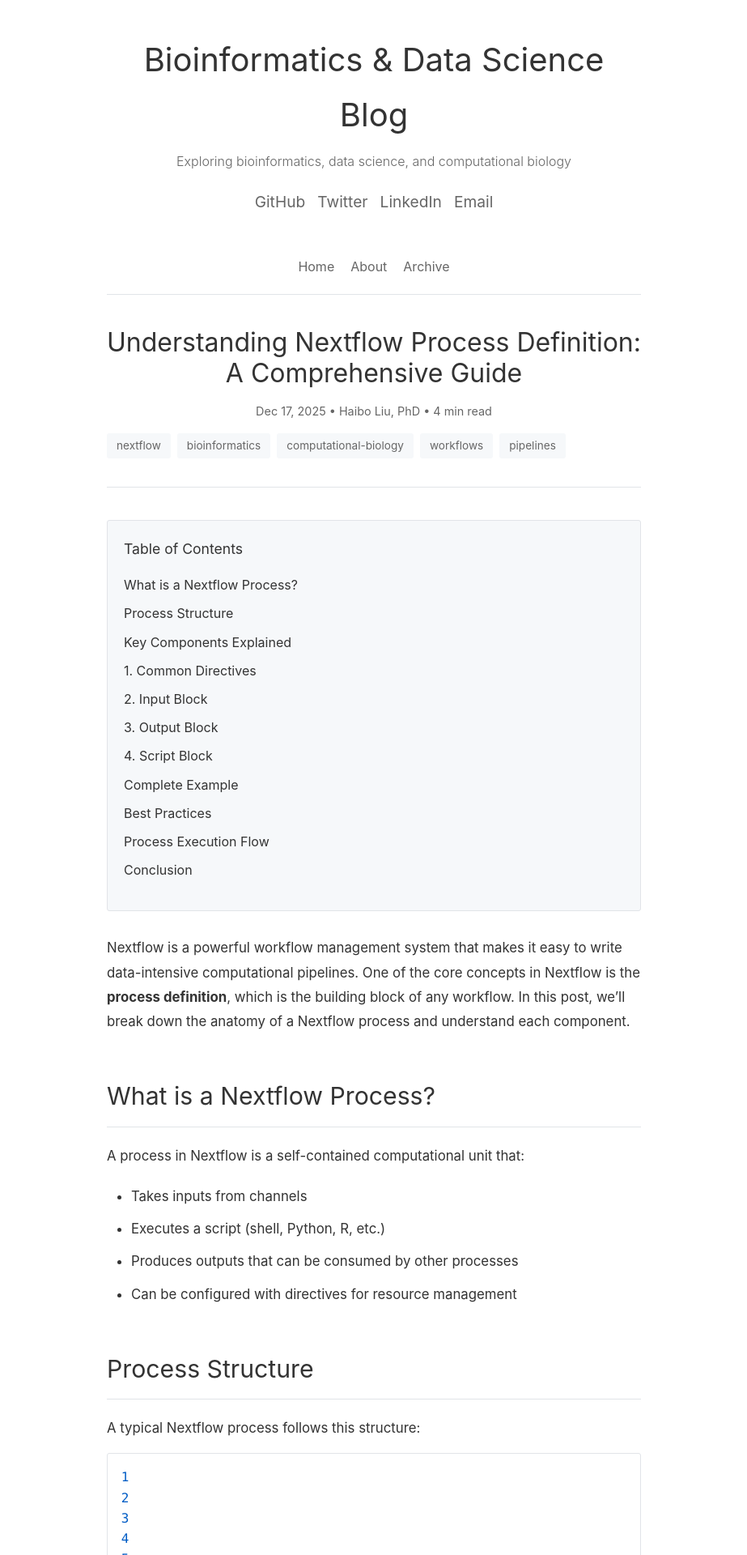
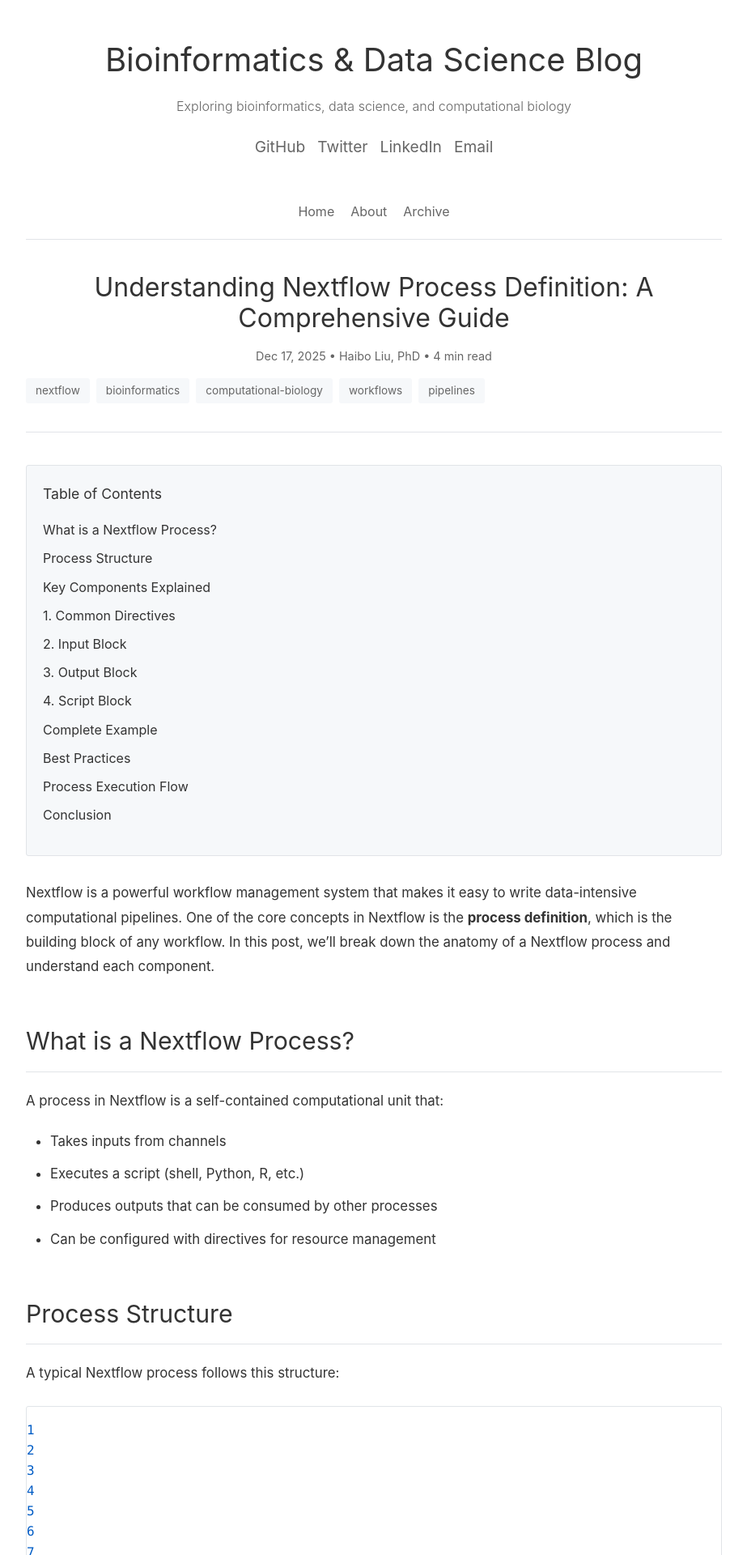
Before and after one commit to haibol2016/haibol2016.github.io, a Jekyll site: the page built from _posts/2025-12-17-understanding-nextflow-process-definition.md, in a window 1280 px wide. Shown: the top 1920 px of the page at 81% size, without its empty margins (178-1101 px from the left). Built offline with Jekyll 4.4.1, drawn with Linux system fonts in a browser that asks for light colours; nearby versions of some CDN libraries.

Commit message:
fix code block

```diff
--- a/_layouts/default.html
+++ b/_layouts/default.html
@@ -31,25 +31,44 @@
         color: #333 !important;
       }
       /* Style line numbers from Rouge/Kramdown */
-      .post-content pre table,
-      .post-content .highlight table {
+      .post-content .highlight table,
+      .post-content pre table {
         width: 100%;
         border-collapse: collapse;
+        display: table;
+        table-layout: fixed;
       }
-      .post-content pre td.lineno,
-      .post-content .highlight td.lineno {
+      .post-content .highlight td,
+      .post-content pre td {
+        display: table-cell;
+        vertical-align: top;
+      }
+      .post-content .highlight td.lineno,
+      .post-content pre td.lineno {
         width: 3em;
-        padding: 16px 8px 16px 16px;
+        min-width: 3em;
+        max-width: 3em;
+        padding: 0 8px 0 16px;
         text-align: right;
         color: #999;
         background: #fafafa;
         user-select: none;
         border-right: 1px solid #e1e4e8;
+        white-space: nowrap;
       }
-      .post-content pre td.code,
-      .post-content .highlight td.code {
-        padding: 16px;
+      .post-content .highlight td.code,
+      .post-content pre td.code {
+        width: auto;
+        padding: 0 16px;
         overflow-x: auto;
+        background: #fff;
+      }
+      .post-content .highlight pre,
+      .post-content pre pre {
+        margin: 0;
+        padding: 16px 0;
+        background: transparent;
+        border: none;
       }
     </style>
     <script src="https://cdnjs.cloudflare.com/ajax/libs/prism/1.29.0/prism.min.js"></script>
--- a/assets/css/main.css
+++ b/assets/css/main.css
@@ -18,7 +18,7 @@
 }
 
 .wrapper {
-  max-width: 700px;
+  max-width: 900px;
   margin: 0 auto;
   padding: 40px 20px;
 }
@@ -289,40 +289,70 @@
 }
 
 /* Style line numbers from Rouge/Kramdown */
-.post-content pre table,
-.post-content .highlight table {
+.post-content .highlight,
+.post-content pre {
+  margin: 25px 0;
+}
+
+.post-content .highlight table,
+.post-content pre table {
   width: 100%;
   border-collapse: collapse;
   margin: 0;
+  display: table;
+  table-layout: fixed;
 }
 
-.post-content pre td,
-.post-content .highlight td {
+.post-content .highlight tbody,
+.post-content pre tbody {
+  display: table-row-group;
+}
+
+.post-content .highlight tr,
+.post-content pre tr {
+  display: table-row;
+}
+
+.post-content .highlight td,
+.post-content pre td {
+  display: table-cell;
+  vertical-align: top;
   border: none !important;
   padding: 0;
-  vertical-align: top;
 }
 
-.post-content pre td.lineno,
-.post-content .highlight td.lineno {
+.post-content .highlight td.lineno,
+.post-content pre td.lineno {
   width: 3em;
-  padding: 16px 8px 16px 16px;
+  min-width: 3em;
+  max-width: 3em;
+  padding: 0 8px 0 16px;
   text-align: right;
   color: #999;
   background: #fafafa;
   user-select: none;
   -webkit-user-select: none;
   border-right: 1px solid #e1e4e8;
+  white-space: nowrap;
 }
 
-.post-content pre td.code,
-.post-content .highlight td.code {
+.post-content .highlight td.code,
+.post-content pre td.code {
   width: auto;
-  padding: 16px;
+  padding: 0 16px;
+  overflow-x: auto;
+  background: #fff;
+}
+
+.post-content .highlight pre,
+.post-content pre pre {
+  margin: 0;
+  padding: 16px 0;
+  background: transparent;
+  border: none;
   overflow-x: auto;
 }
 
-.post-content pre .lineno,
 .post-content .highlight .lineno {
   display: inline-block;
   color: #999;
```
